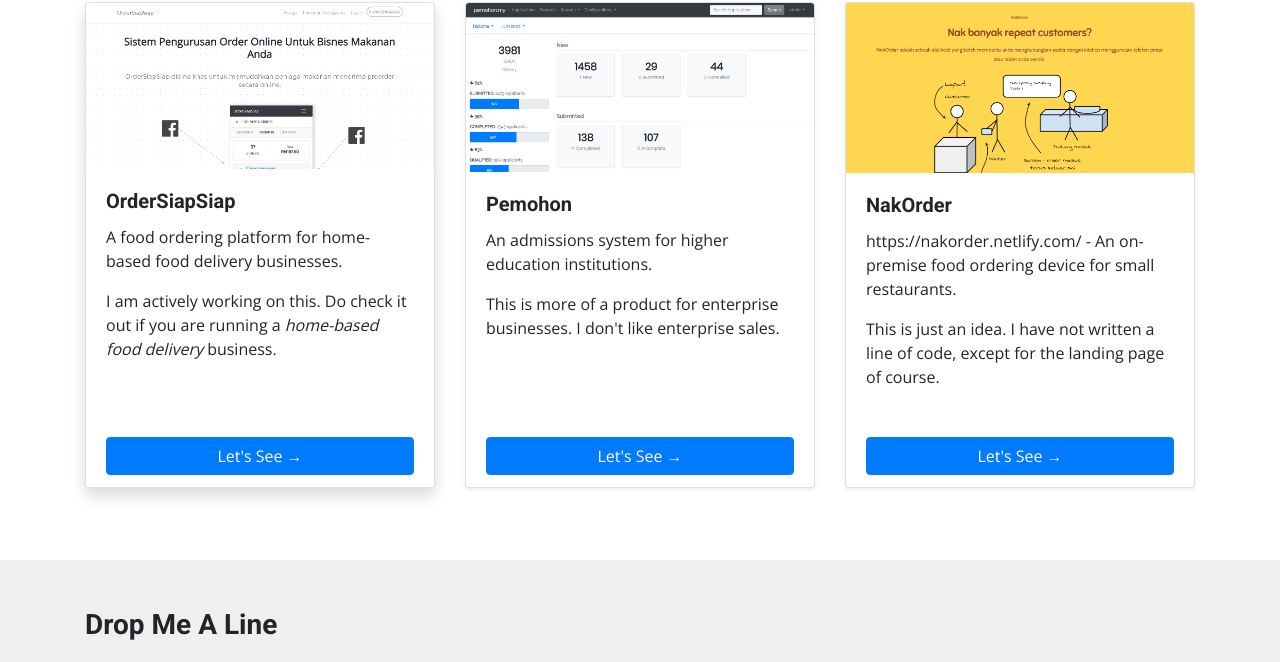
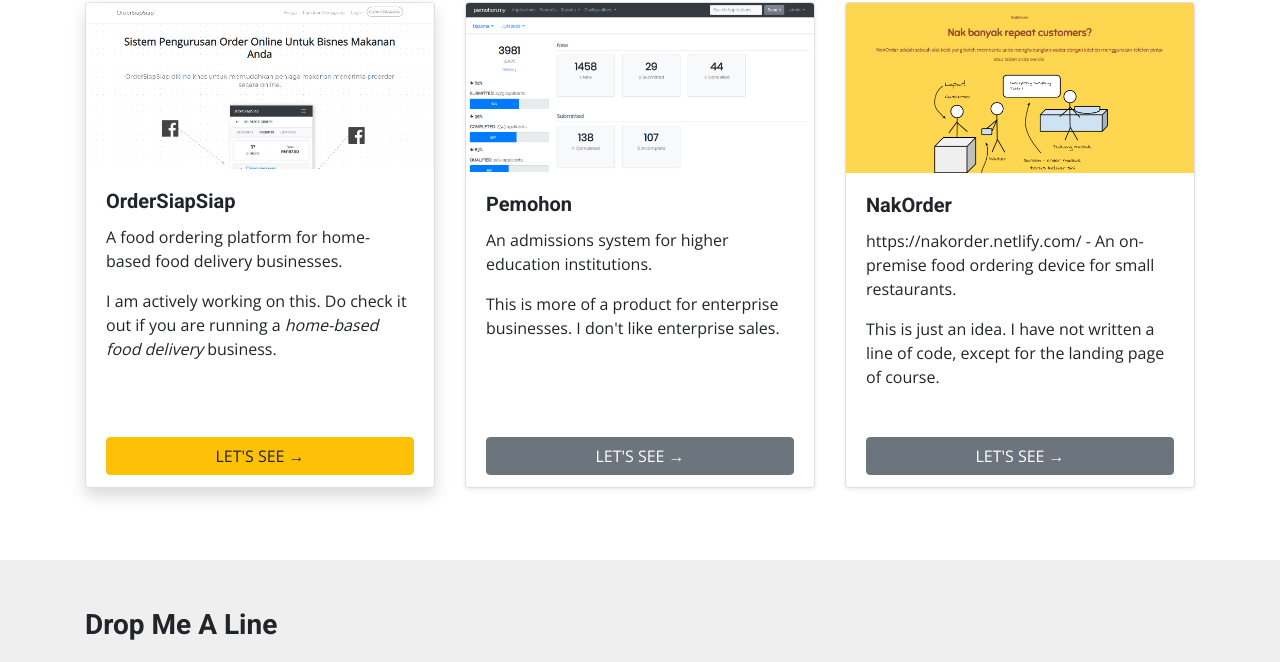
Before and after one commit to 3ub41r/tulisankod.my, a plain HTML site: page index.html in a window 1280 px wide. Shown: the part 636-1298 px from the top of the page. Drawn offline with nearby package versions, Linux system fonts and the light colour scheme.

Commit message:
Cosmetics

```diff
--- a/index.html
+++ b/index.html
@@ -56,7 +56,7 @@
                         </p>
                     </div>
                     <div class="card-footer bg-white border-0">
-                        <a href="https://ordersiapsiap.my/" class="btn btn-primary btn-block">Let's See &rarr;</a>
+                        <a href="https://ordersiapsiap.my/" class="btn btn-warning text-uppercase btn-block">Let's See &rarr;</a>
                     </div>
                 </div>
                 <div class="card shadow-sm">
@@ -71,7 +71,7 @@
                         </p>
                     </div>
                     <div class="card-footer bg-white border-0">
-                        <a href="https://pemohon.my/" class="btn btn-primary btn-block">Let's See &rarr;</a>
+                        <a href="https://pemohon.my/" class="btn btn-secondary text-uppercase btn-block">Let's See &rarr;</a>
                     </div>
                 </div>
                 <div class="card shadow-sm">
@@ -86,7 +86,7 @@
                         </p>
                     </div>
                     <div class="card-footer bg-white border-0">
-                        <a href="https://nakorder.netlify.app/" class="btn btn-primary btn-block">Let's See &rarr;</a>
+                        <a href="https://nakorder.netlify.app/" class="btn btn-secondary text-uppercase btn-block">Let's See &rarr;</a>
                     </div>
                 </div>
             </div>
```
